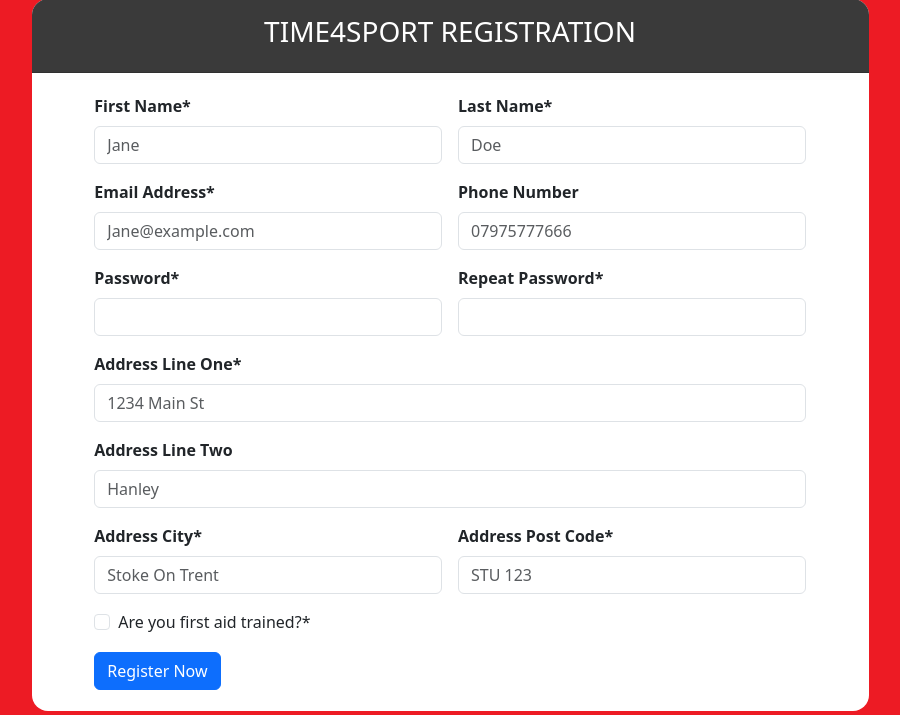
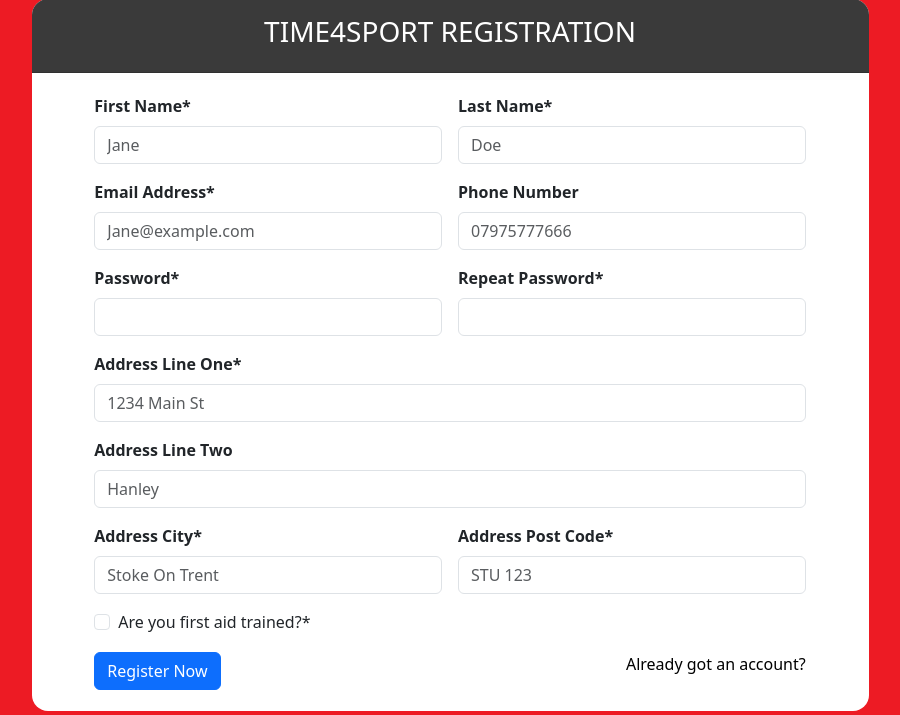
Before and after one commit to Miosis18/Time4Sport-CCS2, a Flask app: page /register in a window 1280 px wide. Shown: the part 85-800 px from the top of the page, without its empty margins (190-1090 px from the left). Run offline with Flask 2, Linux system fonts and the light colour scheme.

Commit message:
Added Dummy Data and QOL Changes

```diff
--- a/website/__init__.py
+++ b/website/__init__.py
@@ -3,6 +3,7 @@ from flask_login import LoginManager
 from website.views.registration_page import registration
 from website.views.login_page import login
 from website.views.time4sport import time4sport
+from website.management.dummy_data import fakedata
 from website.models.database_models import Employee
 from website.management.database_management import database
 
@@ -12,6 +13,7 @@ def create_app():
     app.register_blueprint(registration, url_prefix="")
     app.register_blueprint(login, url_prefix="")
     app.register_blueprint(time4sport, url_prefix="")
+    app.register_blueprint(fakedata, url_prefix="")
 
     app.config["DEBUG"] = True
     app.config["SECRET_KEY"] = "KeepThisASecret"
--- a/website/templates/login.html
+++ b/website/templates/login.html
@@ -54,7 +54,8 @@
                                         <button type="submit" class="btn btn-primary">Login</button>
                                     </div>
                                     <div id="forgot_password" class="col-6 form-item">
-                                        <a href="">Forgot your password?</a>
+                                        <div><a href="/register">Create an account.</a></div>
+                                        <div><a href="">Forgot your password?</a></div>
                                     </div>
                                 </div>
                             </form>
--- a/website/templates/register.html
+++ b/website/templates/register.html
@@ -103,8 +103,11 @@
                                             {{ form.first_aid_trained(class_="form-check-input", size=32) }}
                                         </div>
                                     </div>
-                                    <div class="col-12 form-item">
+                                    <div class="col-6 form-item">
                                         <button type="submit" class="btn btn-primary">Register Now</button>
+                                    </div>
+                                    <div id="forgot_password" class="col-6 form-item">
+                                        <div><a href="/register">Already got an account?</a></div>
                                     </div>
                                 </div>
                             </form>
```
